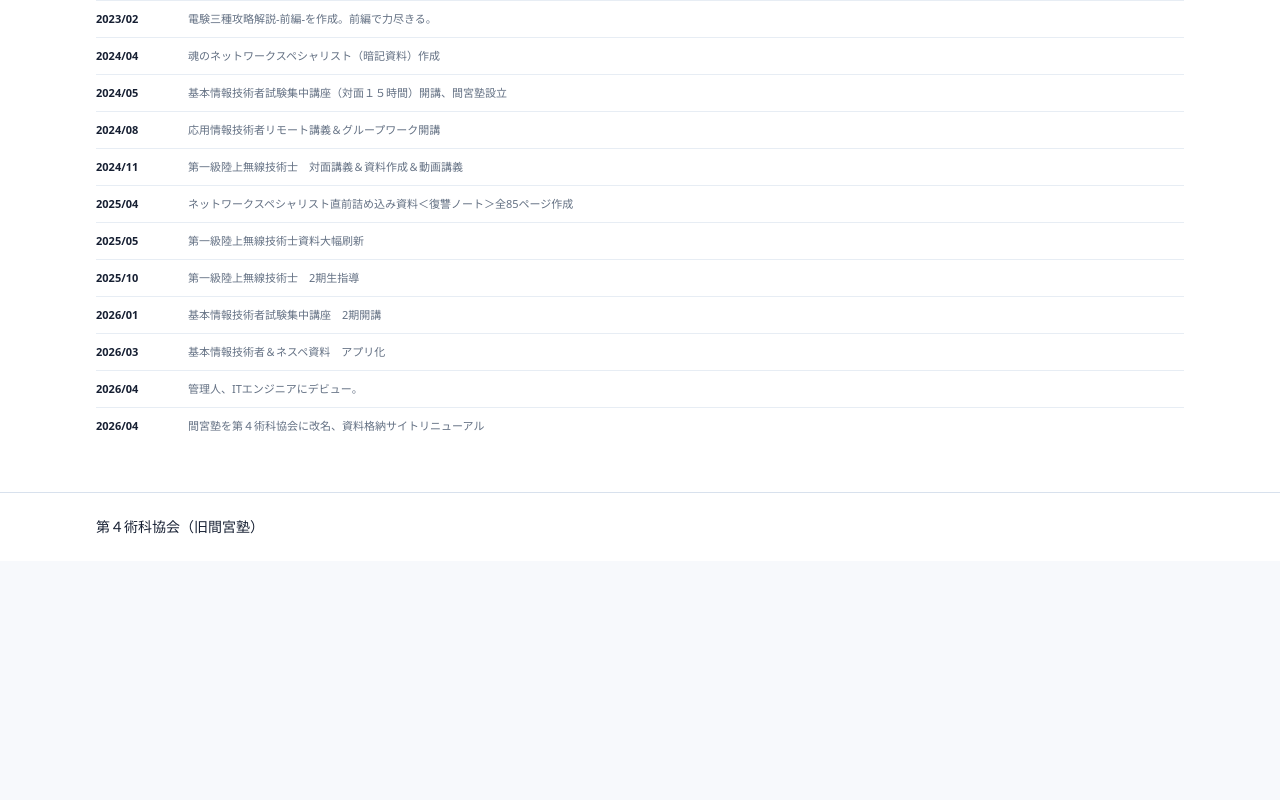
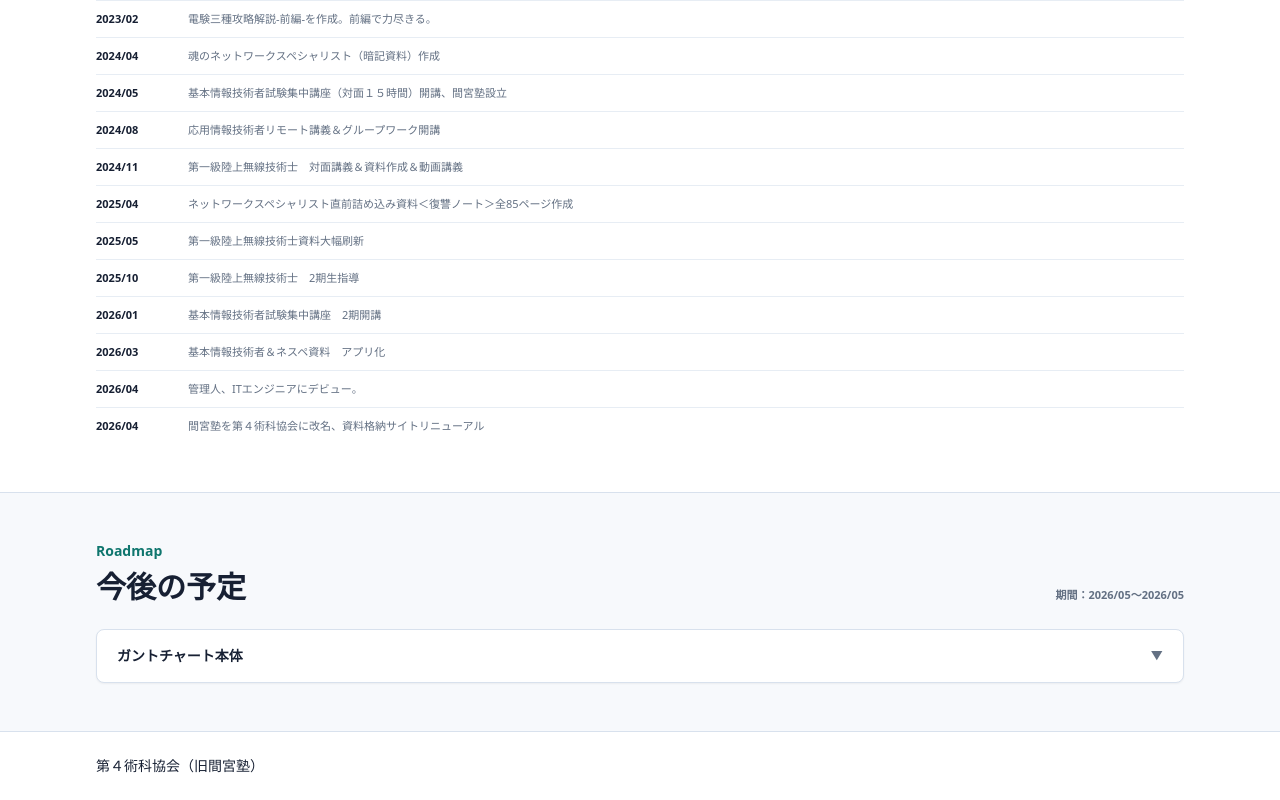
Before and after one commit to hmamiya52-bit/4th-TA_byMamiya, a Next.js app: page / in a window 1280 px wide. Shown: the part 5780-6580 px from the top of the page. Before the commit the page ends 6341 px from the top, so only its background shows below. Built offline with nearby package versions, Linux system fonts and the light colour scheme.

Commit message:
Add collapsible roadmap gantt frame

```diff
--- a/src/app/page.tsx
+++ b/src/app/page.tsx
@@ -1,4 +1,5 @@
 import { examNotes, exams, materials, type Material } from "@/data/materials";
+import { FuturePlanSection } from "@/components/FuturePlanSection";
 import { HeroSection } from "@/components/HeroSection";
 import { HistorySection } from "@/components/HistorySection";
 import { MaterialPreview } from "@/components/MaterialPreview";
@@ -198,6 +199,8 @@ export default function Home() {
 
       <HistorySection />
 
+      <FuturePlanSection />
+
       <footer className="border-t border-line bg-surface">
         <div className="mx-auto flex max-w-6xl flex-col gap-3 px-5 py-6 text-sm text-muted sm:flex-row sm:items-center sm:justify-between sm:px-6 lg:px-8">
           <p className="font-medium text-ink">{siteName}</p>
--- /dev/null
+++ b/src/components/FuturePlanSection.tsx
@@ -0,0 +1,48 @@
+const ganttWeeks = ["5/1-5/10", "5/11-5/20", "5/21-5/31"];
+
+export function FuturePlanSection() {
+  return (
+    <section className="border-t border-line bg-paper">
+      <div className="mx-auto max-w-6xl px-5 py-12 sm:px-6 lg:px-8">
+        <div className="mb-6 flex flex-col gap-2 sm:flex-row sm:items-end sm:justify-between">
+          <div>
+            <p className="text-sm font-bold text-brand">Roadmap</p>
+            <h2 className="mt-2 text-3xl font-bold text-ink">今後の予定</h2>
+          </div>
+          <p className="text-[10px] font-semibold leading-5 text-muted sm:text-[11px]">期間：2026/05～2026/05</p>
+        </div>
+
+        <details className="group rounded-lg border border-line bg-surface shadow-sm">
+          <summary className="flex cursor-pointer list-none items-center justify-between gap-4 px-5 py-4 text-sm font-bold text-ink">
+            <span>ガントチャート本体</span>
+            <span className="text-xs text-muted transition group-open:rotate-180" aria-hidden="true">
+              ▼
+            </span>
+          </summary>
+
+          <div className="border-t border-line p-5">
+            <div className="overflow-x-auto">
+              <div className="min-w-[640px] rounded-lg border border-line bg-paper">
+                <div className="grid grid-cols-[12rem_repeat(3,1fr)] border-b border-line text-[10px] font-bold text-muted sm:text-[11px]">
+                  <div className="border-r border-line px-4 py-3 text-ink">予定</div>
+                  {ganttWeeks.map((week) => (
+                    <div key={week} className="border-r border-line px-4 py-3 text-center last:border-r-0">
+                      {week}
+                    </div>
+                  ))}
+                </div>
+
+                <div className="grid grid-cols-[12rem_repeat(3,1fr)] text-[10px] leading-5 text-muted sm:text-[11px]">
+                  <div className="border-r border-line px-4 py-4 font-semibold text-ink">予定枠</div>
+                  {ganttWeeks.map((week) => (
+                    <div key={`empty-${week}`} className="min-h-14 border-r border-line px-4 py-4 last:border-r-0" />
+                  ))}
+                </div>
+              </div>
+            </div>
+          </div>
+        </details>
+      </div>
+    </section>
+  );
+}
```
